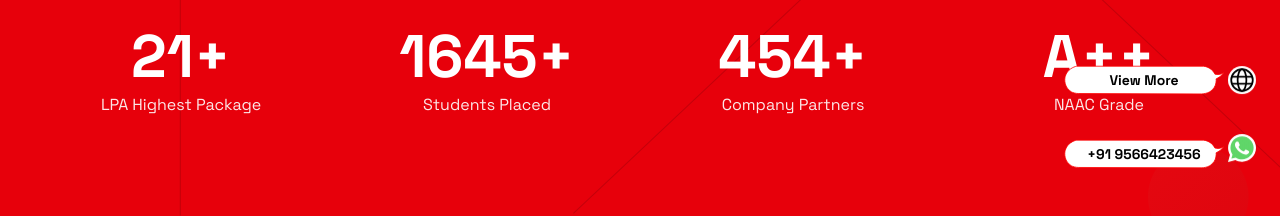
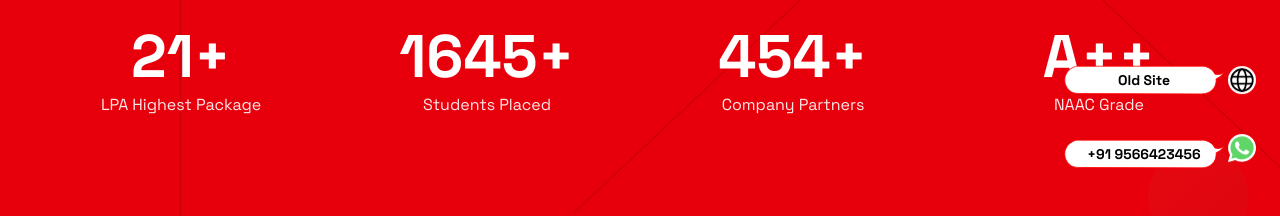
Before and after one commit to ProductFactory-01/agentic_bitrix, a React (Vite) app in the folder frontend/: page / in a window 1280 px wide. Shown: the part 584-802 px from the top of the page. Built offline with nearby package versions, Linux system fonts and the light colour scheme.

Commit message:
Update App component to replace "View More" text with "Old Site"

```diff
--- a/frontend/src/App.jsx
+++ b/frontend/src/App.jsx
@@ -34,10 +34,7 @@ const App = () => {
               className="absolute top-0 left-0 w-full h-full"
             />
             <div className="relative z-10 flex flex-col items-center justify-center overflow-hidden font-bold text-xs sm:text-sm">
-              <span className="transition-all duration-500 ease-in-out transform group-hover:-translate-y-full group-hover:opacity-0 opacity-100">
-                View More
-              </span>
-              <span className="absolute transition-all duration-500 ease-in-out transform translate-y-full group-hover:translate-y-0 group-hover:opacity-100 opacity-0">
+              <span >
                 Old Site
               </span>
             </div>
```
